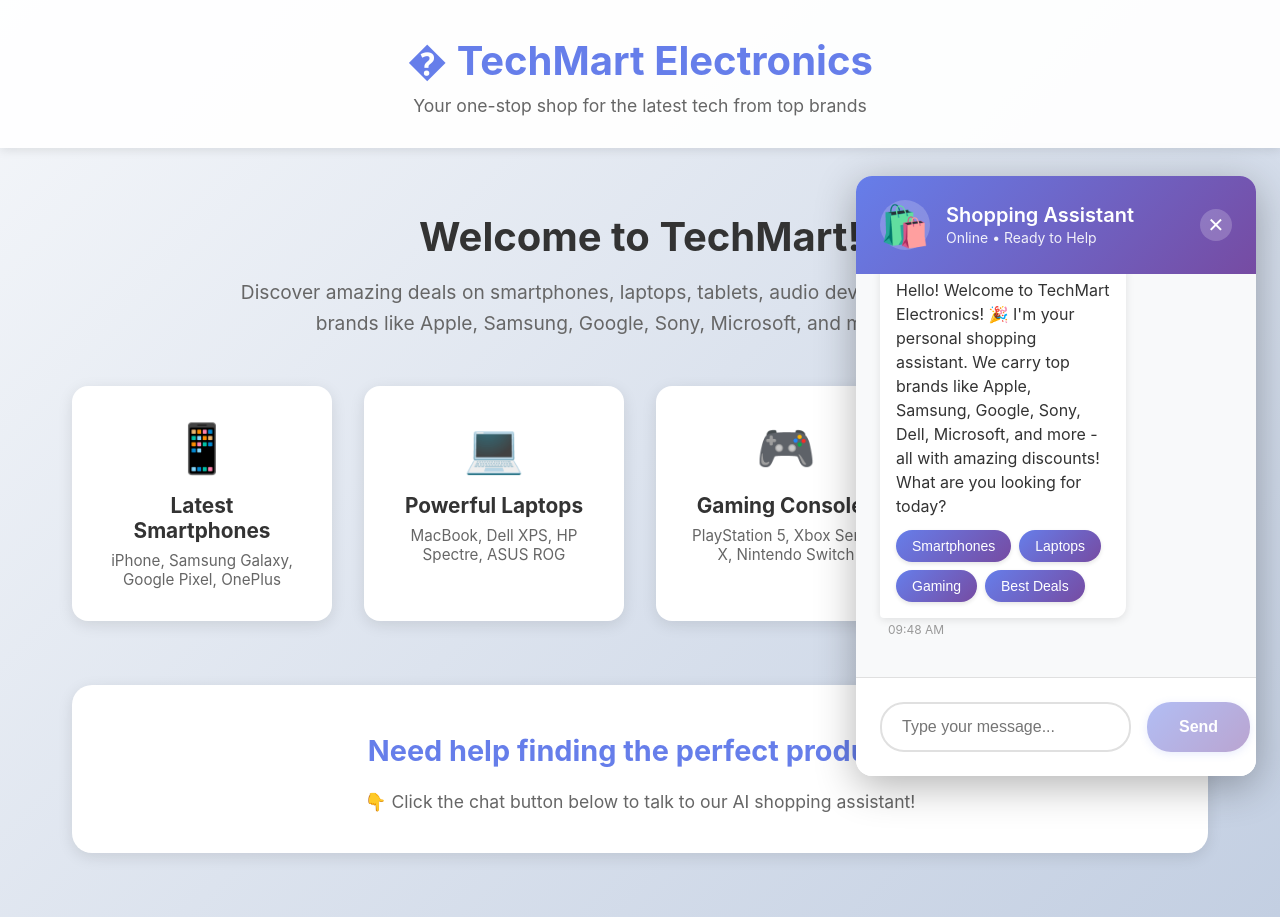
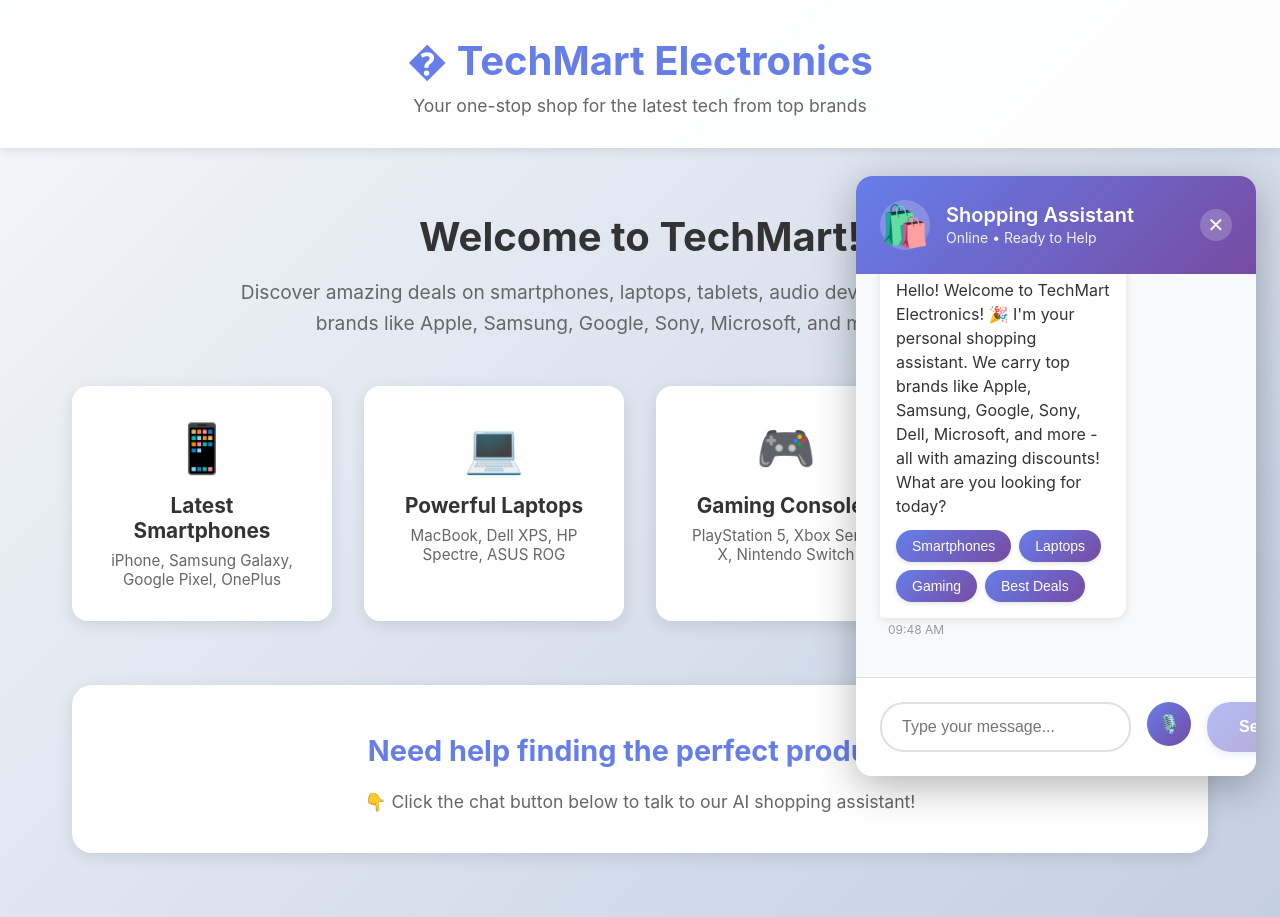
Before and after one commit to Ritvik-2002/LMP, a React (Create React App) app in the folder frontend/: page / in a window 1280 px wide. Both pictures are taken after a click on the button "Open chat". Built offline with nearby package versions, Linux system fonts and the light colour scheme; the HTML template or start-up script is replaced by a standard one.

Commit message:
voice edit

```diff
--- a/frontend/src/components/Chatbot.css
+++ b/frontend/src/components/Chatbot.css
@@ -423,6 +423,72 @@
   }
 }
 
+/* Header Actions */
+.header-actions {
+  display: flex;
+  align-items: center;
+  gap: 0.5rem;
+}
+
+/* Mic Button */
+.mic-button {
+  width: 44px;
+  height: 44px;
+  border-radius: 50%;
+  border: none;
+  background: linear-gradient(135deg, #667eea 0%, #764ba2 100%);
+  color: white;
+  font-size: 18px;
+  cursor: pointer;
+  display: flex;
+  align-items: center;
+  justify-content: center;
+  transition: all 0.3s ease;
+  flex-shrink: 0;
+}
+
+.mic-button:hover:not(:disabled) {
+  transform: translateY(-2px);
+  box-shadow: 0 4px 12px rgba(102, 126, 234, 0.4);
+}
+
+.mic-button:disabled {
+  opacity: 0.5;
+  cursor: not-allowed;
+}
+
+.mic-button.active {
+  background: #16a34a;
+  box-shadow: 0 2px 8px rgba(22, 163, 74, 0.4);
+}
+
+.mic-button.active.listening {
+  background: #ef4444;
+  box-shadow: 0 0 0 0 rgba(239, 68, 68, 0.7);
+  animation: mic-pulse 1.5s infinite;
+}
+
+@keyframes mic-pulse {
+  0% {
+    box-shadow: 0 0 0 0 rgba(239, 68, 68, 0.7);
+  }
+  70% {
+    box-shadow: 0 0 0 12px rgba(239, 68, 68, 0);
+  }
+  100% {
+    box-shadow: 0 0 0 0 rgba(239, 68, 68, 0);
+  }
+}
+
+/* Mic Error */
+.mic-error {
+  padding: 0.5rem 1.5rem;
+  background: #fef2f2;
+  color: #dc2626;
+  font-size: 0.8rem;
+  text-align: center;
+}
+
 @media (max-width: 768px) {
   .chatbot-widget {
     width: 100%;
--- a/frontend/src/components/Chatbot.js
+++ b/frontend/src/components/Chatbot.js
@@ -1,6 +1,10 @@
-import React, { useState, useEffect, useRef } from 'react';
+import React, { useState, useEffect, useRef, useCallback } from 'react';
 import axios from 'axios';
 import './Chatbot.css';
+
+const SpeechRecognition = window.SpeechRecognition || window.webkitSpeechRecognition;
+const speechSupported = !!SpeechRecognition;
+const synthSupported = !!window.speechSynthesis;
 
 const Chatbot = () => {
   const [messages, setMessages] = useState([]);
@@ -8,7 +12,18 @@
   const [isLoading, setIsLoading] = useState(false);
   const [sessionId, setSessionId] = useState(null);
   const [isOpen, setIsOpen] = useState(false);
+  const [isListening, setIsListening] = useState(false);
+  const [isSpeaking, setIsSpeaking] = useState(false);
+  const [conversationMode, setConversationMode] = useState(false);
+  const [micError, setMicError] = useState('');
   const messagesEndRef = useRef(null);
+  const recognitionRef = useRef(null);
+  const conversationModeRef = useRef(false);
+  const sessionIdRef = useRef(null);
+
+  // Keep refs in sync with state
+  useEffect(() => { conversationModeRef.current = conversationMode; }, [conversationMode]);
+  useEffect(() => { sessionIdRef.current = sessionId; }, [sessionId]);
 
   // Scroll to bottom when new messages arrive
   const scrollToBottom = () => {
@@ -18,6 +33,164 @@
   useEffect(() => {
     scrollToBottom();
   }, [messages]);
+
+  // Start listening (used internally)
+  const startListening = useCallback(() => {
+    if (!recognitionRef.current) return;
+    try {
+      recognitionRef.current.start();
+      setIsListening(true);
+    } catch (e) {
+      // recognition may already be started
+    }
+  }, []);
+
+  // Speak text and optionally auto-listen after
+  const speakText = useCallback((text) => {
+    if (!synthSupported) return;
+    window.speechSynthesis.cancel();
+    const sentences = text.match(/[^.!?]+[.!?]+|[^.!?]+$/g) || [text];
+    const lastIndex = sentences.length - 1;
+    sentences.forEach((sentence, i) => {
+      const utterance = new SpeechSynthesisUtterance(sentence.trim());
+      utterance.onstart = () => setIsSpeaking(true);
+      utterance.onend = () => {
+        // Only on the last sentence finishing
+        if (i === lastIndex) {
+          setIsSpeaking(false);
+          // Auto-listen again if conversation mode is still on
+          if (conversationModeRef.current) {
+            setTimeout(() => startListening(), 300);
+          }
+        }
+      };
+      utterance.onerror = () => setIsSpeaking(false);
+      window.speechSynthesis.speak(utterance);
+    });
+  }, [startListening]);
+
+  // Send message to backend
+  const sendMessage = useCallback(async (messageText) => {
+    if (!messageText.trim()) return;
+
+    const userMessage = {
+      type: 'user',
+      text: messageText,
+      timestamp: new Date()
+    };
+    setMessages(prev => [...prev, userMessage]);
+    setInputMessage('');
+    setIsLoading(true);
+
+    try {
+      const response = await axios.post('/api/chat/message', {
+        message: messageText,
+        sessionId: sessionIdRef.current
+      });
+
+      const botMessage = {
+        type: 'bot',
+        text: response.data.response,
+        options: response.data.options,
+        timestamp: new Date(),
+        checkoutUrl: response.data.checkoutUrl,
+        checkoutReady: response.data.checkoutReady,
+        selectedProducts: response.data.selectedProducts
+      };
+      setMessages(prev => [...prev, botMessage]);
+
+      // Speak bot response if in conversation mode
+      if (conversationModeRef.current && synthSupported) {
+        speakText(response.data.response);
+      }
+
+      if (response.data.sessionId && !sessionIdRef.current) {
+        setSessionId(response.data.sessionId);
+      }
+
+      if (response.data.checkoutReady && response.data.checkoutUrl) {
+        setTimeout(() => {
+          window.open(response.data.checkoutUrl, '_blank');
+        }, 2000);
+      }
+
+    } catch (error) {
+      console.error('Error sending message:', error);
+      const errorMessage = {
+        type: 'bot',
+        text: "Sorry, I'm having trouble connecting. Please try again.",
+        timestamp: new Date()
+      };
+      setMessages(prev => [...prev, errorMessage]);
+      // Re-listen even on error if in conversation mode
+      if (conversationModeRef.current) {
+        setTimeout(() => startListening(), 300);
+      }
+    } finally {
+      setIsLoading(false);
+    }
+  }, [speakText, startListening]);
+
+  // Initialize SpeechRecognition
+  useEffect(() => {
+    if (!speechSupported) return;
+
+    const recognition = new SpeechRecognition();
+    recognition.continuous = false;
+    recognition.interimResults = false;
+    recognition.lang = 'en-US';
+
+    recognition.onresult = (event) => {
+      const transcript = event.results[0][0].transcript;
+      if (transcript.trim()) {
+        sendMessage(transcript);
+      }
+    };
+
+    recognition.onend = () => {
+      setIsListening(false);
+    };
+
+    recognition.onerror = (event) => {
+      setIsListening(false);
+      if (event.error === 'not-allowed') {
+        setMicError('Microphone access denied. Please allow mic permission.');
+        setConversationMode(false);
+      }
+    };
+
+    recognitionRef.current = recognition;
+
+    return () => {
+      recognitionRef.current?.abort();
+    };
+  }, [sendMessage]);
+
+  // Cleanup TTS on unmount
+  useEffect(() => {
+    return () => {
+      if (synthSupported) window.speechSynthesis.cancel();
+    };
+  }, []);
+
+  // Toggle conversation mode on/off
+  const toggleConversationMode = () => {
+    setMicError('');
+    if (conversationMode) {
+      // Turn off
+      setConversationMode(false);
+      if (recognitionRef.current) recognitionRef.current.abort();
+      setIsListening(false);
+      if (synthSupported) window.speechSynthesis.cancel();
+      setIsSpeaking(false);
+    } else {
+      // Turn on — start listening immediately
+      setConversationMode(true);
+      if (synthSupported) window.speechSynthesis.cancel();
+      setIsSpeaking(false);
+      startListening();
+    }
+  };
 
   // Initialize chat with welcome message
   useEffect(() => {
@@ -30,80 +203,19 @@
     setMessages([welcomeMessage]);
   }, []);
 
-  // Toggle chatbot open/close
   const toggleChat = () => {
     setIsOpen(!isOpen);
   };
 
-  // Send message to backend
-  const sendMessage = async (messageText) => {
-    if (!messageText.trim()) return;
-
-    // Add user message to chat
-    const userMessage = {
-      type: 'user',
-      text: messageText,
-      timestamp: new Date()
-    };
-    setMessages(prev => [...prev, userMessage]);
-    setInputMessage('');
-    setIsLoading(true);
-
-    try {
-      const response = await axios.post('/api/chat/message', {
-        message: messageText,
-        sessionId: sessionId
-      });
-
-      // Add bot response to chat
-      const botMessage = {
-        type: 'bot',
-        text: response.data.response,
-        options: response.data.options,
-        timestamp: new Date(),
-        checkoutUrl: response.data.checkoutUrl,
-        checkoutReady: response.data.checkoutReady,
-        selectedProducts: response.data.selectedProducts
-      };
-      setMessages(prev => [...prev, botMessage]);
-
-      // Store session ID for future messages
-      if (response.data.sessionId && !sessionId) {
-        setSessionId(response.data.sessionId);
-      }
-
-      // Handle checkout redirect
-      if (response.data.checkoutReady && response.data.checkoutUrl) {
-        setTimeout(() => {
-          window.open(response.data.checkoutUrl, '_blank');
-        }, 2000); // Small delay to let user see the confirmation message
-      }
-
-    } catch (error) {
-      console.error('Error sending message:', error);
-      const errorMessage = {
-        type: 'bot',
-        text: "Sorry, I'm having trouble connecting. Please try again.",
-        timestamp: new Date()
-      };
-      setMessages(prev => [...prev, errorMessage]);
-    } finally {
-      setIsLoading(false);
-    }
-  };
-
-  // Handle input submit
   const handleSubmit = (e) => {
     e.preventDefault();
     sendMessage(inputMessage);
   };
 
-  // Handle option click
   const handleOptionClick = (option) => {
     sendMessage(option);
   };
 
-  // Format timestamp
   const formatTime = (date) => {
     return new Date(date).toLocaleTimeString('en-US', {
       hour: '2-digit',
@@ -131,9 +243,14 @@
               <div className="bot-avatar">🛍️</div>
               <div className="header-text">
                 <h3>Shopping Assistant</h3>
-                <span className="status">Online • Ready to Help</span>
+                <span className="status">
+                  {conversationMode
+                    ? (isListening ? '🎤 Listening...' : isSpeaking ? '🔊 Speaking...' : 'Voice Active')
+                    : 'Online • Ready to Help'}
+                </span>
               </div>
             </div>
+            <div className="header-actions">
               <button
                 className="close-button"
                 onClick={toggleChat}
@@ -141,6 +258,7 @@
               >
                 ✕
               </button>
+            </div>
           </div>
 
           <div className="chatbot-messages">
@@ -202,11 +320,23 @@
             <input
               type="text"
               className="chatbot-input"
-              placeholder="Type your message..."
+              placeholder={conversationMode ? 'Voice mode active — speak or type...' : 'Type your message...'}
               value={inputMessage}
               onChange={(e) => setInputMessage(e.target.value)}
               disabled={isLoading}
             />
+            {speechSupported && synthSupported && (
+              <button
+                type="button"
+                className={`mic-button ${conversationMode ? 'active' : ''} ${isListening ? 'listening' : ''}`}
+                onClick={toggleConversationMode}
+                disabled={isLoading}
+                aria-label={conversationMode ? 'End voice conversation' : 'Start voice conversation'}
+                title={conversationMode ? 'End voice conversation' : 'Start voice conversation'}
+              >
+                {conversationMode ? (isListening ? '🎤' : '🔊') : '🎙️'}
+              </button>
+            )}
             <button
               type="submit"
               className="send-button"
@@ -215,6 +345,7 @@
               Send
             </button>
           </form>
+          {micError && <div className="mic-error">{micError}</div>}
         </div>
       </div>
     </>
```
Also changed, not shown: 9 other files (tests, documents, lock files or other folders). Lines whose indentation alone changed are shown as unchanged.
